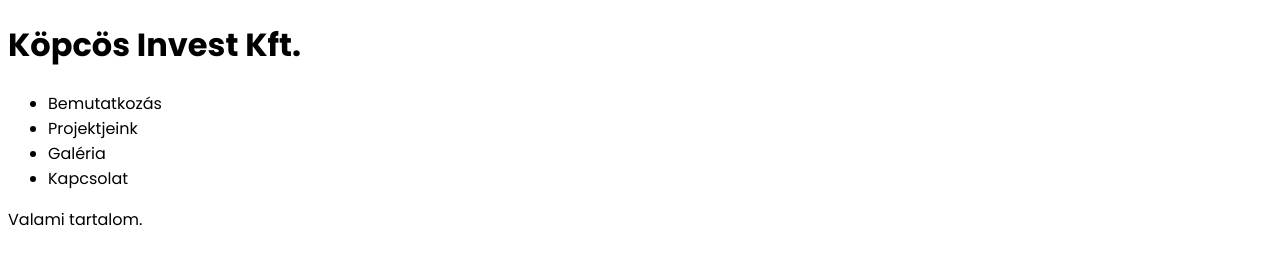
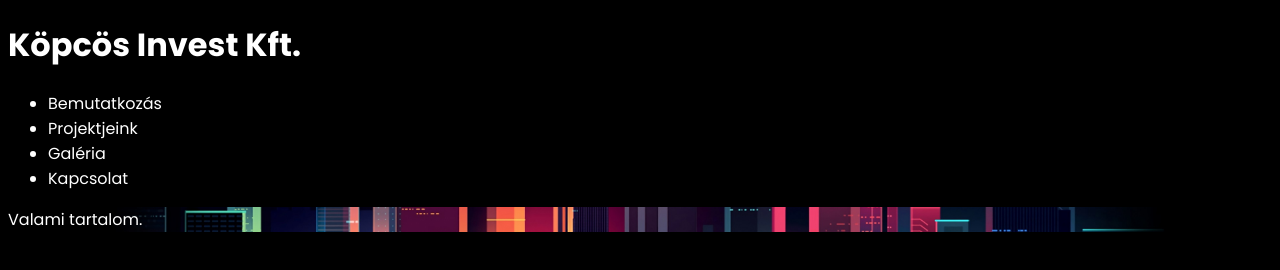
Before and after one commit to hirszerzesHarcos/kirchner, a plain HTML site: page index.html in a window 1280 px wide. Drawn offline with Linux system fonts and the light colour scheme.

Commit message:
Háttérkép be lett állítva.

```diff
--- a/css/style.css
+++ b/css/style.css
@@ -1,3 +1,13 @@
 body {
-    font-family: "Poppins", sans-serif;
+  font-family: "Poppins", sans-serif;
+  background-color: #000;
+  color: #fff;
 }
+
+main {
+  background-image: url("../images/index.jpg");
+  width: 100%;
+  /*height: 100vh;*/
+  background-size: cover;
+  background-position: center;
+}
--- a/index.html
+++ b/index.html
@@ -25,7 +25,9 @@
       </ul>
     </nav>
   </header>
-  <p>Valami tartalom.</p>
+  <main>
+    <p>Valami tartalom.</p>
+  </main>
 </body>
 
 </html>
```
Also changed, not shown: images/index.jpg (added).
